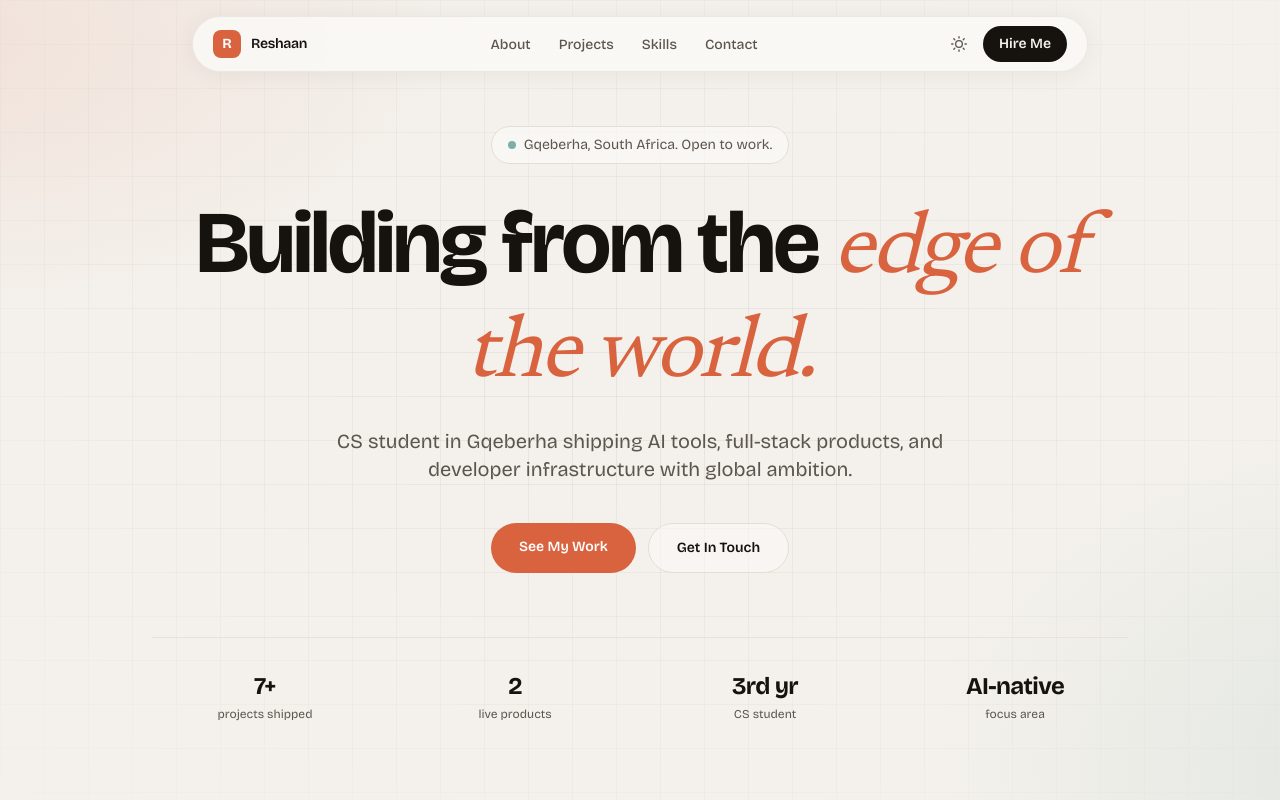
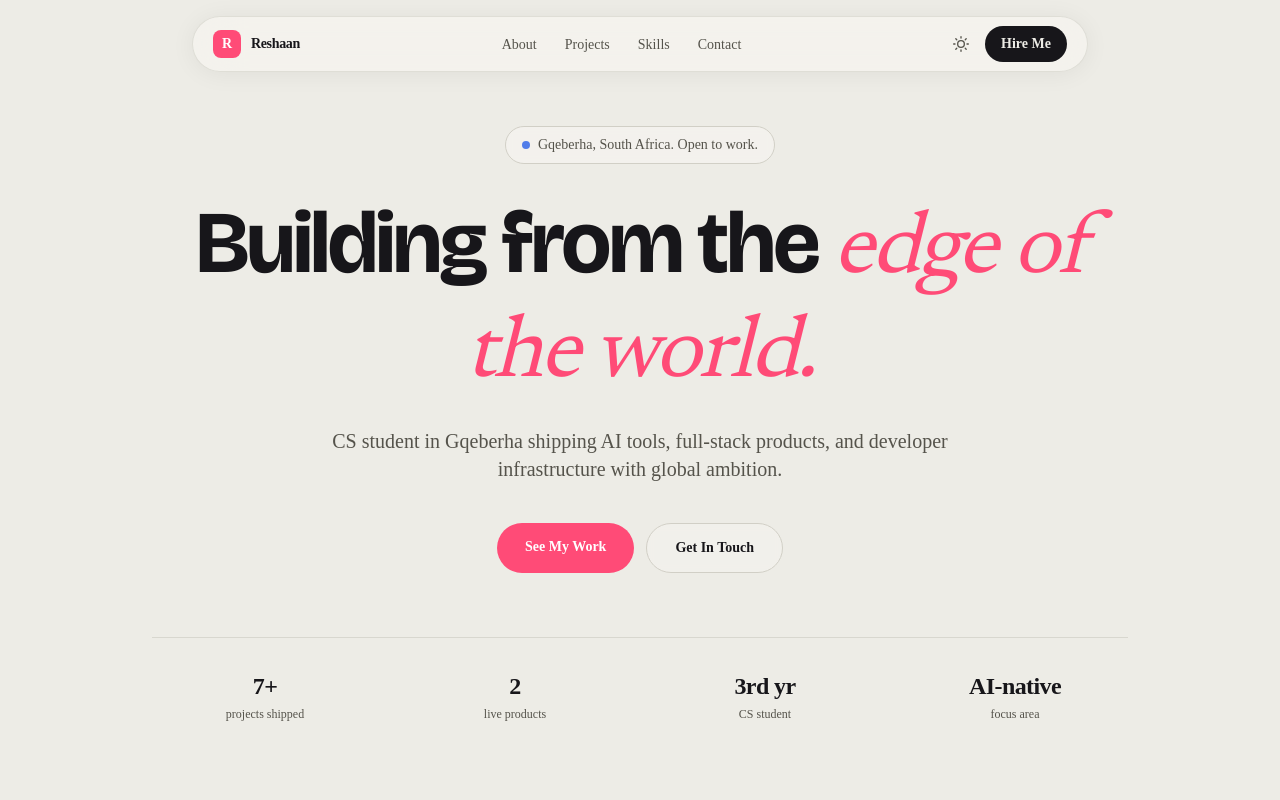
Before and after one commit to resh-o/Portfolio, a Next.js app: page / in a window 1280 px wide. Shown: the top 800 px of the page. Built offline with nearby package versions, Linux system fonts and the light colour scheme.

Commit message:
refactor: update theme tokens and enhance RISO studio aesthetic in globals.css

```diff
--- a/app/globals.css
+++ b/app/globals.css
@@ -2,47 +2,47 @@
 @tailwind components;
 @tailwind utilities;
 
-/* ── Theme tokens ─────────────────────────────────────── */
+/* ─────────────────────────────────────────────────────────
+   RISO STUDIO — a screen-print aesthetic.
+   Two inks (pink + blue) overprint into violet on paper,
+   with grain and deliberate misregistration.
+   ───────────────────────────────────────────────────────── */
+
 :root {
-  --bg: #f4f1ec;
-  --bg-rgb: 244 241 236;
-  --surface: #fbfaf8;
-  --surface-rgb: 251 250 248;
-  --ink: #16130f;
-  --ink-rgb: 22 19 15;
-  --ink-soft: #5c564e;
-  --ink-soft-rgb: 92 86 78;
-  --line: #e3ddd3;
-  --line-rgb: 227 221 211;
-  --accent: #d8633e;
-  --accent-rgb: 216 99 62;
-  --accent-2: #4a8f86;
-  --accent-2-rgb: 74 143 134;
+  --paper: #edece6;
+  --bg-rgb: 237 236 230;
+  --surface-rgb: 245 244 239;
+  --ink-rgb: 23 22 26;
+  --ink-soft-rgb: 85 83 75;
+  --line-rgb: 209 207 198;
 
-  --mesh-coral: rgba(216, 99, 62, 0.11);
-  --mesh-teal: rgba(74, 143, 134, 0.10);
-  --grid-line: rgba(22, 19, 15, 0.06);
+  /* Riso inks */
+  --pink-rgb: 255 75 119;      /* #FF4B77 */
+  --blue-rgb: 11 75 232;       /* #0B4BE8 */
+  --violet-rgb: 91 43 196;     /* #5B2BC4 — where inks overprint */
+
+  --accent-rgb: var(--pink-rgb);
+  --accent-2-rgb: var(--blue-rgb);
+
+  --grain-blend: multiply;
+  --grain-opacity: 0.06;
+  --ghost-blend: multiply;
 }
 
 .dark {
-  --bg: #110f0d;
-  --bg-rgb: 17 15 13;
-  --surface: #1a1714;
-  --surface-rgb: 26 23 20;
-  --ink: #f3efe8;
-  --ink-rgb: 243 239 232;
-  --ink-soft: #a59c8e;
-  --ink-soft-rgb: 165 156 142;
-  --line: #2e2924;
-  --line-rgb: 46 41 36;
-  --accent: #e8784f;
-  --accent-rgb: 232 120 79;
-  --accent-2: #6dbcb1;
-  --accent-2-rgb: 109 188 177;
+  --bg-rgb: 22 21 26;          /* #16151A warm near-black */
+  --surface-rgb: 32 30 39;     /* #201E27 */
+  --ink-rgb: 239 237 230;
+  --ink-soft-rgb: 162 158 151;
+  --line-rgb: 50 47 58;
 
-  --mesh-coral: rgba(232, 120, 79, 0.07);
-  --mesh-teal: rgba(109, 188, 177, 0.07);
-  --grid-line: rgba(243, 239, 232, 0.04);
+  --pink-rgb: 255 92 132;      /* #FF5C84 */
+  --blue-rgb: 124 150 255;     /* #7C96FF */
+  --violet-rgb: 167 139 250;   /* #A78BFA */
+
+  --grain-blend: screen;
+  --grain-opacity: 0.05;
+  --ghost-blend: screen;
 }
 
 /* ── Base ─────────────────────────────────────────────── */
@@ -51,79 +51,167 @@
     scroll-behavior: smooth;
   }
 
+  @media (prefers-reduced-motion: reduce) {
+    html { scroll-behavior: auto; }
+  }
+
   body {
-    background-color: var(--bg);
-    color: var(--ink);
-    font-family: var(--font-bricolage), system-ui, sans-serif;
+    background-color: rgb(var(--bg-rgb));
+    color: rgb(var(--ink-rgb));
+    font-family: var(--font-hanken), system-ui, sans-serif;
     -webkit-font-smoothing: antialiased;
     -moz-osx-font-smoothing: grayscale;
+    overflow-x: hidden;
   }
 
   ::selection {
-    background-color: rgba(216, 99, 62, 0.18);
-    color: var(--ink);
+    background-color: rgb(var(--pink-rgb) / 0.9);
+    color: #fff;
   }
 
   :focus-visible {
-    outline: 2px solid var(--accent);
-    outline-offset: 3px;
-    border-radius: 4px;
+    outline: 3px solid rgb(var(--blue-rgb));
+    outline-offset: 2px;
+    border-radius: 2px;
   }
 
-  ::-webkit-scrollbar { width: 4px; }
-  ::-webkit-scrollbar-track { background: var(--bg); }
-  ::-webkit-scrollbar-thumb { background: var(--line); border-radius: 4px; }
+  ::-webkit-scrollbar { width: 10px; }
+  ::-webkit-scrollbar-track { background: rgb(var(--bg-rgb)); }
+  ::-webkit-scrollbar-thumb {
+    background: rgb(var(--ink-rgb));
+    border: 3px solid rgb(var(--bg-rgb));
+    border-radius: 999px;
+  }
 }
 
-/* ── Utility components ───────────────────────────────── */
 @layer components {
 
-  /* Gradient mesh background for hero + alternating sections */
-  .gradient-mesh {
-    background-image:
-      radial-gradient(ellipse 65% 55% at -5% 5%, var(--mesh-coral) 0%, transparent 65%),
-      radial-gradient(ellipse 55% 65% at 108% 95%, var(--mesh-teal) 0%, transparent 65%);
-    background-color: var(--bg);
+  /* ── Paper substrate: faint dot-screen, like riso paper ── */
+  .paper-dots {
+    background-image: radial-gradient(rgb(var(--ink-rgb) / 0.05) 1px, transparent 1.4px);
+    background-size: 22px 22px;
+    background-position: -11px -11px;
   }
 
-  /* Faint grid texture, hero only. Fades via radial mask. */
-  .hero-grid {
-    background-image:
-      linear-gradient(to right, var(--grid-line) 1px, transparent 1px),
-      linear-gradient(to bottom, var(--grid-line) 1px, transparent 1px);
-    background-size: 44px 44px;
-    mask-image: radial-gradient(ellipse 80% 80% at 50% 45%, black 0%, transparent 100%);
-    -webkit-mask-image: radial-gradient(ellipse 80% 80% at 50% 45%, black 0%, transparent 100%);
+  /* ── Overprint block: pink + blue → violet feel ───────── */
+  .ink-pink { color: rgb(var(--pink-rgb)); }
+  .ink-blue { color: rgb(var(--blue-rgb)); }
+  .ink-violet { color: rgb(var(--violet-rgb)); }
+
+  /* ── Bold print border (the heavy key line of a print) ── */
+  .key-line {
+    border: 2px solid rgb(var(--ink-rgb));
   }
 
-  /* Hero entrance animations (CSS-only, staggered) */
-  @keyframes hero-fade-rise {
-    from { opacity: 0; transform: translateY(20px); }
+  /* ─────────────────────────────────────────────────────
+     MISREGISTRATION — the signature.
+     A pink and a blue ghost sit offset behind the ink layer
+     and snap into registration on load.
+     ───────────────────────────────────────────────────── */
+  .riso {
+    position: relative;
+    display: inline-block;
+    isolation: isolate;
+  }
+  .riso > .riso-ink {
+    position: relative;
+    z-index: 2;
+    color: rgb(var(--ink-rgb));
+  }
+  .riso > .riso-ghost {
+    position: absolute;
+    inset: 0;
+    z-index: 1;
+    pointer-events: none;
+    mix-blend-mode: var(--ghost-blend);
+    will-change: transform;
+  }
+  .riso > .riso-pink {
+    color: rgb(var(--pink-rgb));
+    transform: translate(-2px, 1.5px);
+    animation: riso-pink 1s cubic-bezier(0.16, 1, 0.3, 1) both;
+  }
+  .riso > .riso-blue {
+    color: rgb(var(--blue-rgb));
+    transform: translate(2px, -1.5px);
+    animation: riso-blue 1s cubic-bezier(0.16, 1, 0.3, 1) both;
+  }
+  @keyframes riso-pink {
+    0%   { transform: translate(-14px, 10px); opacity: 0; }
+    55%  { opacity: 0.95; }
+    100% { transform: translate(-2px, 1.5px); opacity: 0.9; }
+  }
+  @keyframes riso-blue {
+    0%   { transform: translate(14px, -10px); opacity: 0; }
+    55%  { opacity: 0.95; }
+    100% { transform: translate(2px, -1.5px); opacity: 0.9; }
+  }
+
+  /* Hover re-separation for interactive titles (transform only). */
+  .riso-hover > .riso-pink,
+  .riso-hover > .riso-blue {
+    transition: transform 0.35s cubic-bezier(0.16, 1, 0.3, 1);
+  }
+  .riso-hover:hover > .riso-pink,
+  .group:hover .riso-hover > .riso-pink { transform: translate(-5px, 4px); }
+  .riso-hover:hover > .riso-blue,
+  .group:hover .riso-hover > .riso-blue { transform: translate(5px, -4px); }
+
+  /* ── Load-in sequence (staggered rise) ────────────────── */
+  @keyframes rise {
+    from { opacity: 0; transform: translateY(22px); }
     to   { opacity: 1; transform: translateY(0); }
   }
+  .rise {
+    opacity: 0;
+    animation: rise 0.85s cubic-bezier(0.16, 1, 0.3, 1) both;
+  }
+  .rise-1 { animation-delay: 0.05s; }
+  .rise-2 { animation-delay: 0.16s; }
+  .rise-3 { animation-delay: 0.27s; }
+  .rise-4 { animation-delay: 0.38s; }
+  .rise-5 { animation-delay: 0.5s; }
+  .rise-6 { animation-delay: 0.62s; }
 
-  .hero-el {
-    opacity: 0;
-    animation: hero-fade-rise 0.8s cubic-bezier(0.16, 1, 0.3, 1) forwards;
+  /* ── Card lift ─────────────────────────────────────────── */
+  .lift {
+    transition: transform 0.28s cubic-bezier(0.16, 1, 0.3, 1),
+                box-shadow 0.28s ease;
   }
-  .hero-el-1 { animation-delay: 0.05s; }
-  .hero-el-2 { animation-delay: 0.20s; }
-  .hero-el-3 { animation-delay: 0.36s; }
-  .hero-el-4 { animation-delay: 0.52s; }
-  .hero-el-5 { animation-delay: 0.68s; }
-
-  /* Card hover: subtle lift + diffuse shadow. Border goes accent on hover. */
-  .card-hover {
-    transition: transform 0.25s ease, box-shadow 0.25s ease, border-color 0.25s ease;
+  .lift:hover {
+    transform: translate(-3px, -3px);
+    box-shadow: 6px 6px 0 rgb(var(--ink-rgb));
+  }
+  .dark .lift:hover {
+    box-shadow: 6px 6px 0 rgb(var(--pink-rgb));
   }
 
-  .card-hover:hover {
-    transform: translateY(-3px);
-    box-shadow: 0 16px 48px rgba(0, 0, 0, 0.07), 0 4px 16px rgba(0, 0, 0, 0.04);
-    border-color: var(--accent) !important;
+  /* Marquee for the divider ticker */
+  @keyframes marquee {
+    from { transform: translateX(0); }
+    to   { transform: translateX(-50%); }
   }
-
-  .dark .card-hover:hover {
-    box-shadow: 0 16px 48px rgba(0, 0, 0, 0.35), 0 4px 16px rgba(0, 0, 0, 0.18);
+  .marquee-track {
+    display: inline-flex;
+    white-space: nowrap;
+    animation: marquee 32s linear infinite;
+    will-change: transform;
   }
 }
+
+/* ── Reduced motion: register everything, no travel ─────── */
+@media (prefers-reduced-motion: reduce) {
+  .riso > .riso-pink { animation: none; transform: translate(-2px, 1.5px); }
+  .riso > .riso-blue { animation: none; transform: translate(2px, -1.5px); }
+  .rise { animation: none; opacity: 1; }
+  .marquee-track { animation: none; }
+  .riso-hover:hover > .riso-pink,
+  .group:hover .riso-hover > .riso-pink { transform: translate(-2px, 1.5px); }
+  .riso-hover:hover > .riso-blue,
+  .group:hover .riso-hover > .riso-blue { transform: translate(2px, -1.5px); }
+  *, *::before, *::after {
+    animation-duration: 0.001ms !important;
+    animation-iteration-count: 1 !important;
+    transition-duration: 0.001ms !important;
+  }
+}
```
